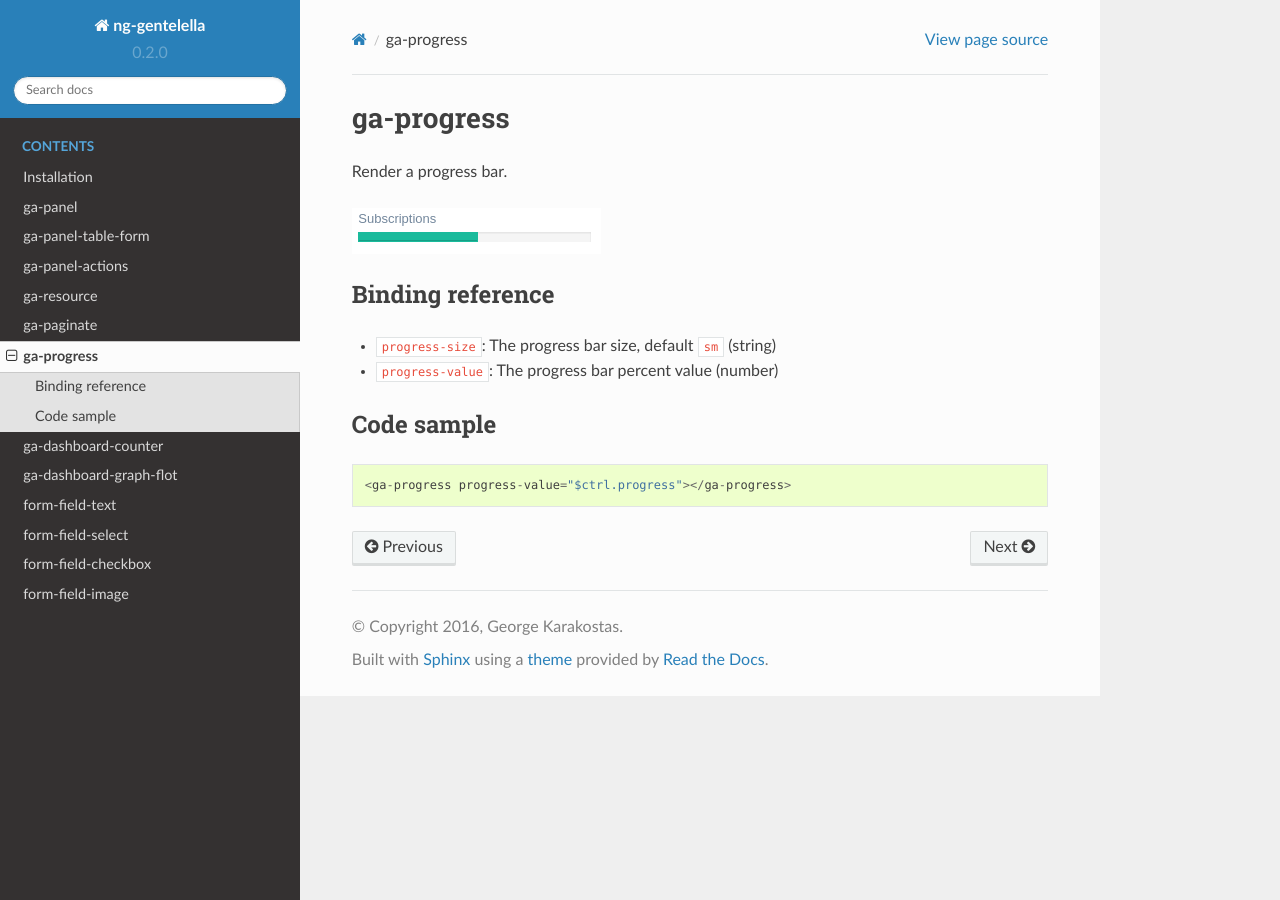
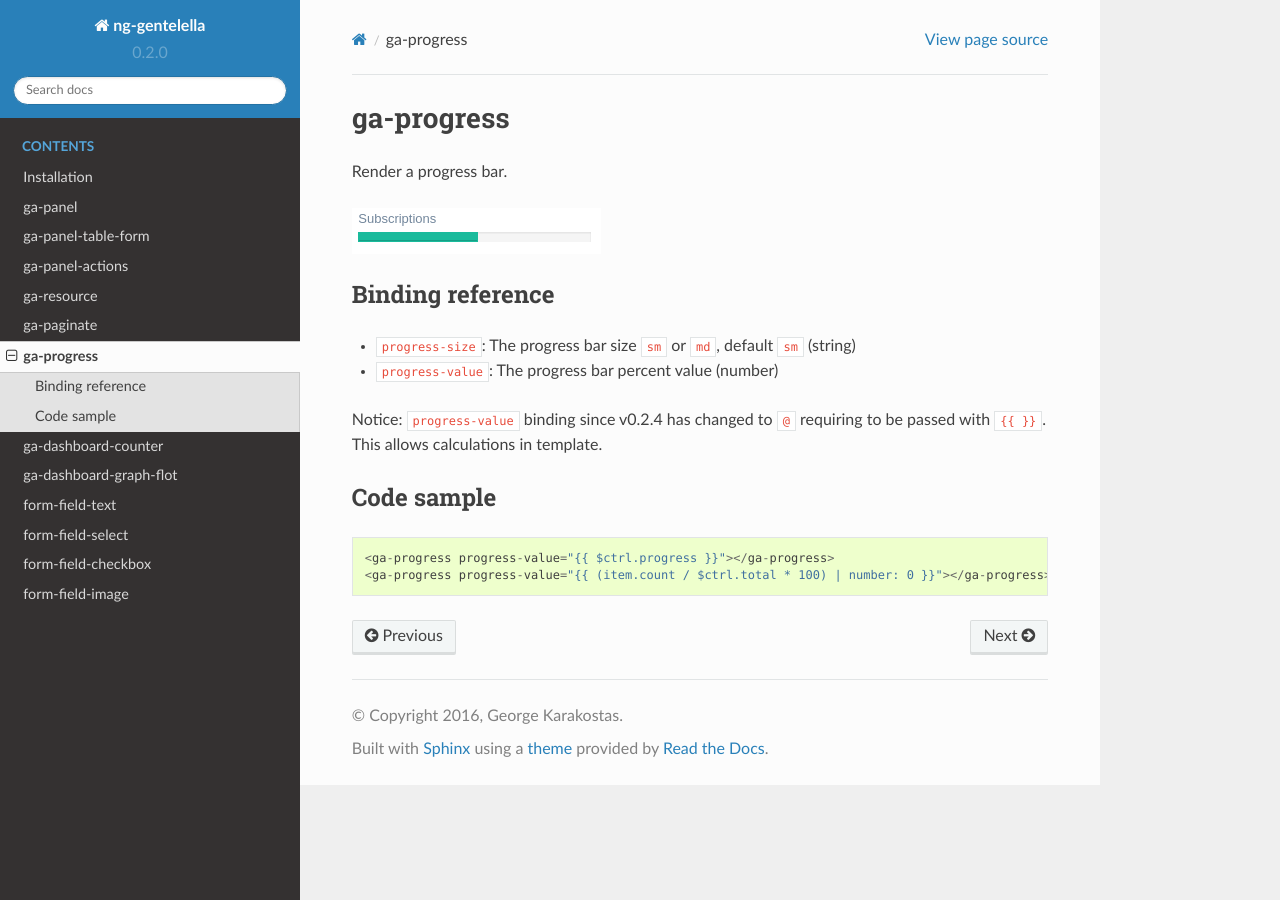
Before and after one commit to Wtower/ng-gentelella, a Sphinx documentation site: the page built from docs/ga-progress.rst, in a window 1280 px wide. Built offline with Sphinx 7.4.7 and the Read the Docs theme 2.0.0, drawn with Linux system fonts in a browser that asks for light colours.

Commit message:
Add aria attributes to ga-progress and improve binding

```diff
--- a/docs/ga-progress.rst
+++ b/docs/ga-progress.rst
@@ -8,12 +8,16 @@ Render a progress bar.
 Binding reference
 -----------------
 
-- ``progress-size``: The progress bar size, default ``sm`` (string)
+- ``progress-size``: The progress bar size ``sm`` or ``md``, default ``sm`` (string)
 - ``progress-value``: The progress bar percent value (number)
+
+Notice: ``progress-value`` binding since v0.2.4 has changed to ``@`` requiring to be passed with ``{{ }}``.
+This allows calculations in template.
 
 Code sample
 -----------
 
 ::
 
-        <ga-progress progress-value="$ctrl.progress"></ga-progress>
+        <ga-progress progress-value="{{ $ctrl.progress }}"></ga-progress>
+        <ga-progress progress-value="{{ (item.count / $ctrl.total * 100) | number: 0 }}"></ga-progress>
```
Also changed, not shown: 2 other files.
